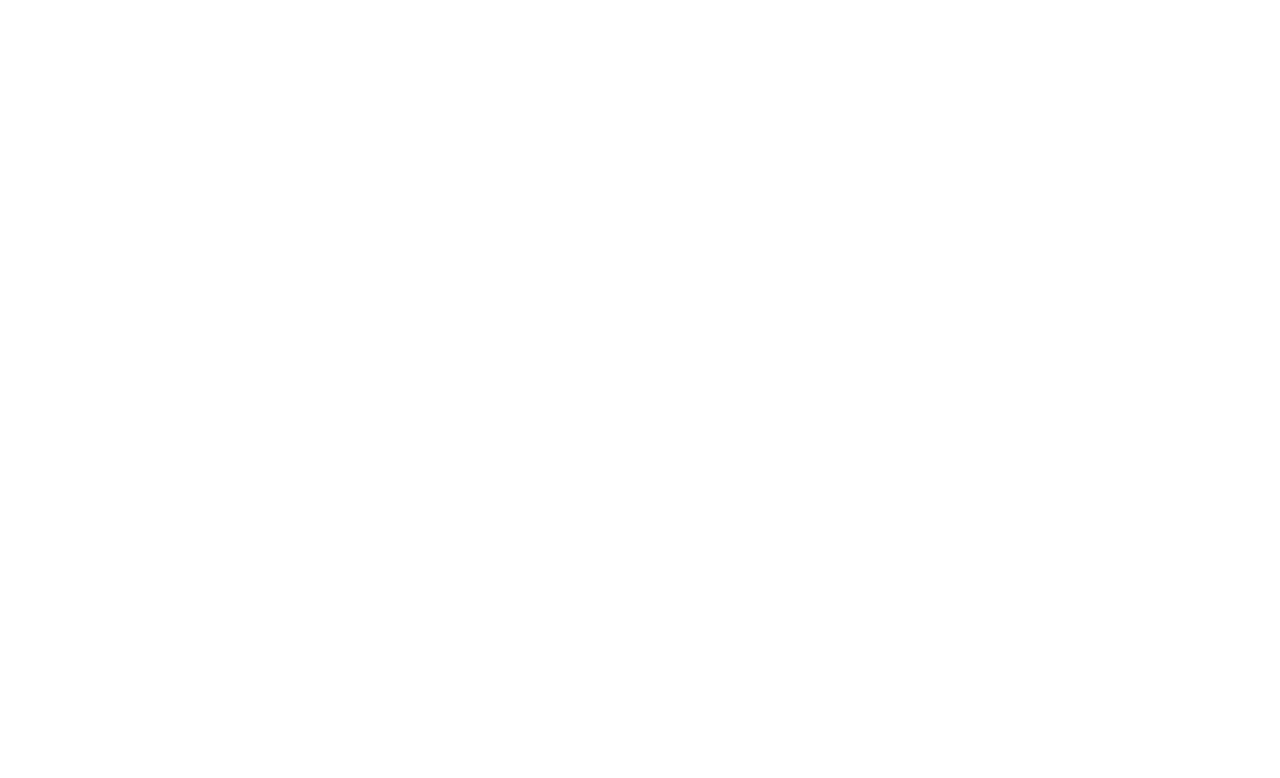
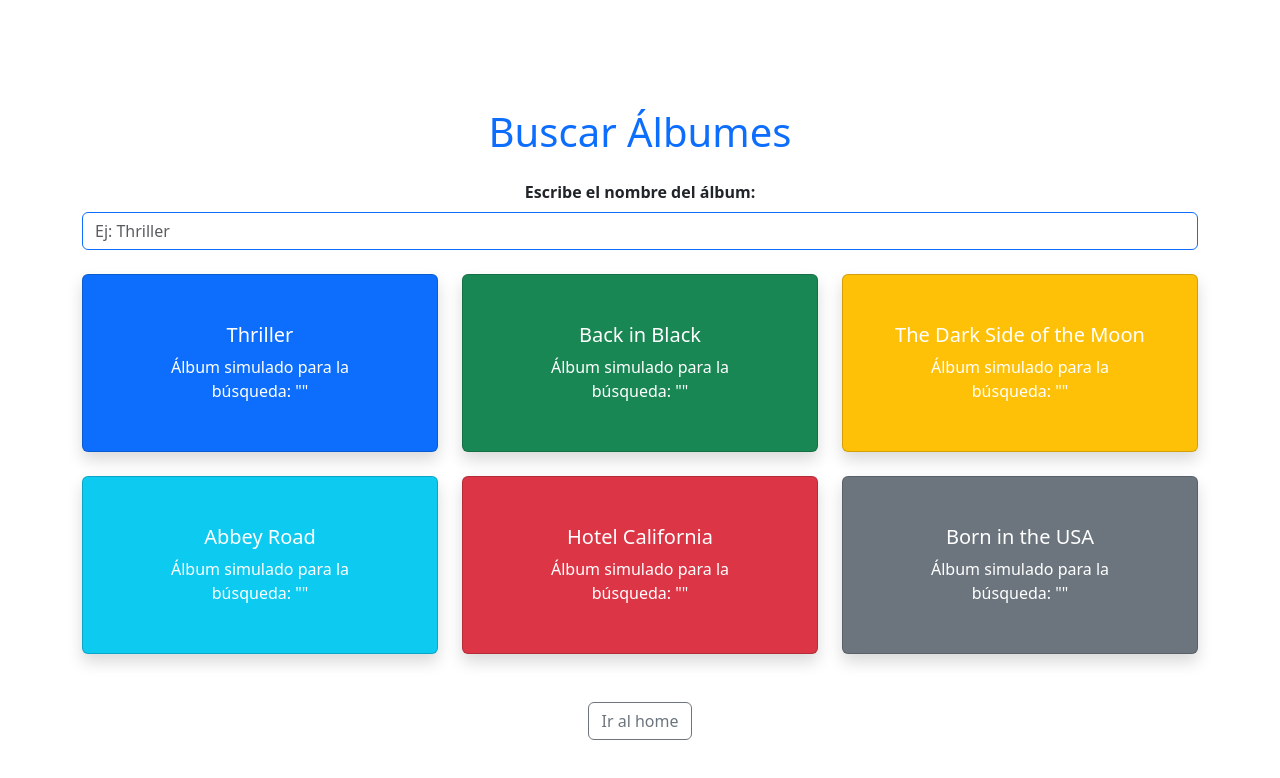
Before and after one commit to Luisa1201/projectclassreactvite, a React (Vite) app: page /useDeferredValue in a window 1280 px wide. Before the commit this address had no page. Shown: the top 778 px of the page. Built offline with nearby package versions, Linux system fonts and the light colour scheme.

Commit message:
Hook UseDeferredValue

```diff
--- a/src/App.jsx
+++ b/src/App.jsx
@@ -10,6 +10,7 @@
 import HookUseMemo from './playground/HookUseMemo'
 import HookUseCallback from './playground/HookUseCallback'
 import HookUseTransition from './playground/HookUseTransition'
+import HookUseDeferredValue from './playground/HookUseDeferredValue'
 
 function App() {
 
@@ -26,6 +27,7 @@
          <Route path='/useMemo' element={<HookUseMemo />}></Route>
          <Route path='/useCallback' element={<HookUseCallback />}></Route>
          <Route path='/useTransition' element={<HookUseTransition/>}></Route>
+        <Route path='/useDeferredValue' element={<HookUseDeferredValue/>}></Route>
 
       </Routes>
     </BrowserRouter>
--- a/src/playground/HomeHooks.jsx
+++ b/src/playground/HomeHooks.jsx
@@ -89,6 +89,14 @@
                         <td>Performance</td>
                     </tr>
                 </tbody>
+                <tbody>
+                    <tr>
+                        <td><strong>useDeferredValue</strong></td>
+                        <td><a href="/useDeferredValue" className="btn btn-primary btn-sm">Ir a ejemplo</a></td>
+                        <td>Permite renderizar un valor con una prioridad baja. Esto es útil para renderizar un valor que no es crítico para la interacción del usuario.</td>
+                        <td>Performance</td>
+                    </tr>
+                </tbody>
 
              </table>
 
--- /dev/null
+++ b/src/playground/HookUseDeferredValue.jsx
@@ -0,0 +1,80 @@
+import React, { Suspense, useState, useDeferredValue } from 'react';
+
+export default function App() {
+  const [query, setQuery] = useState('');
+  const deferredQuery = useDeferredValue(query);
+
+  const SearchResults = ({ query }) => {
+    const albums = [
+      "Thriller",
+      "Back in Black",
+      "The Dark Side of the Moon",
+      "Abbey Road",
+      "Hotel California",
+      "Born in the USA"
+    ];
+
+    const colors = ["primary", "success", "warning", "info", "danger", "secondary"];
+
+    const filteredAlbums = albums.filter(album =>
+      album.toLowerCase().includes(query.toLowerCase())
+    );
+
+    return (
+      <div className="row mt-3">
+        {filteredAlbums.length === 0 ? (
+          <div className="col-12 text-center">
+            <p className="text-muted">No se encontraron álbumes.</p>
+          </div>
+        ) : (
+          filteredAlbums.map((album, index) => (
+            <div className="col-12 col-md-6 col-lg-4 mb-4" key={index}>
+              <div
+                className={`card text-white bg-${colors[index % colors.length]} shadow`}
+                style={{ height: '100%' }}
+              >
+                <div className="card-body d-flex flex-column justify-content-center align-items-center">
+                  <h5 className="card-title">{album}</h5>
+                  <p className="card-text text-center">
+                    Álbum simulado para la búsqueda: "{query}"
+                  </p>
+                </div>
+              </div>
+            </div>
+          ))
+        )}
+      </div>
+    );
+  };
+
+  return (
+    <div className="container mt-5">
+      <h1 className="mb-4 text-center text-primary">Buscar Álbumes</h1>
+
+      <div className="mb-4">
+        <label htmlFor="searchInput" className="form-label fw-bold">
+          Escribe el nombre del álbum:
+        </label>
+        <input
+          type="text"
+          id="searchInput"
+          className="form-control border-primary"
+          placeholder="Ej: Thriller"
+          value={query}
+          onChange={e => setQuery(e.target.value)}
+        />
+      </div>
+
+      <Suspense fallback={<h2 className="text-center text-warning">Cargando resultados...</h2>}>
+        <SearchResults query={deferredQuery} />
+      </Suspense>
+
+      <div className="mt-4">
+          <a href="/" className="btn btn-outline-secondary">
+            Ir al home
+          </a>
+        </div>
+
+    </div>
+  );
+}
```
